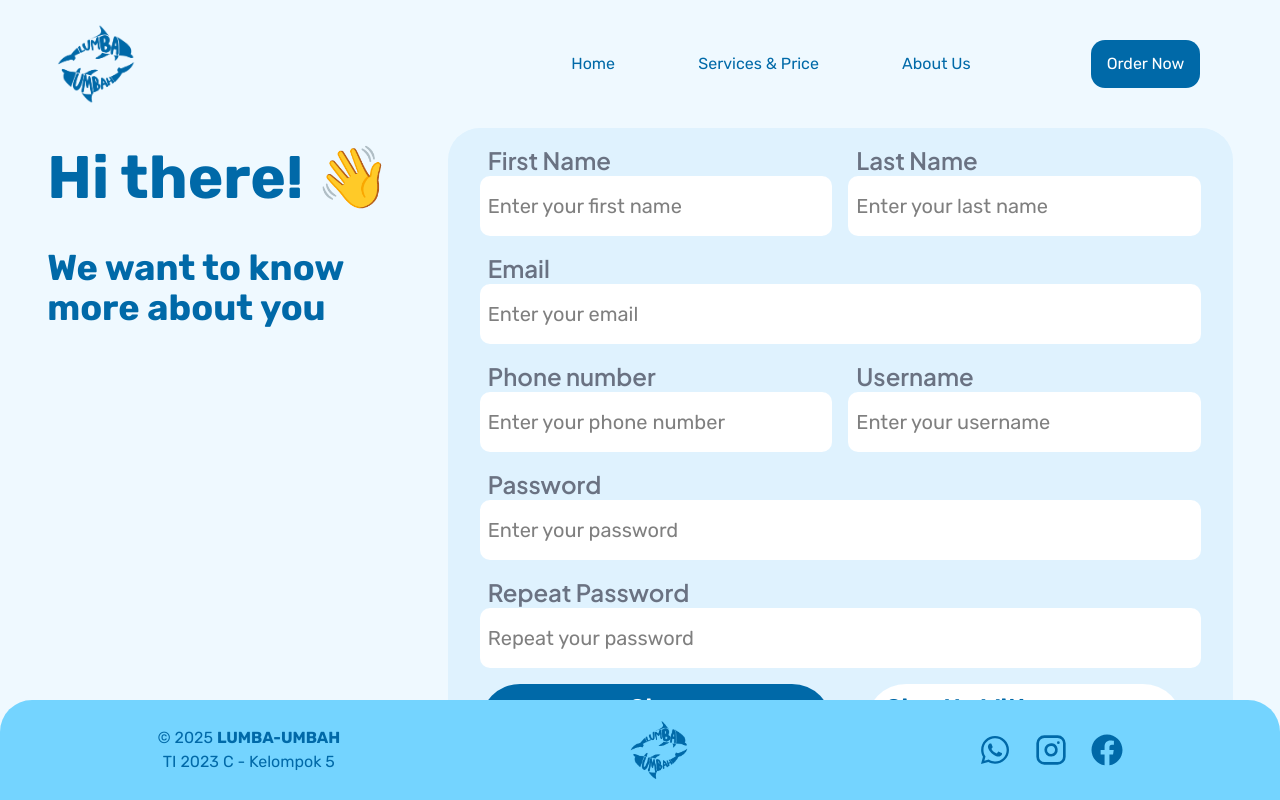
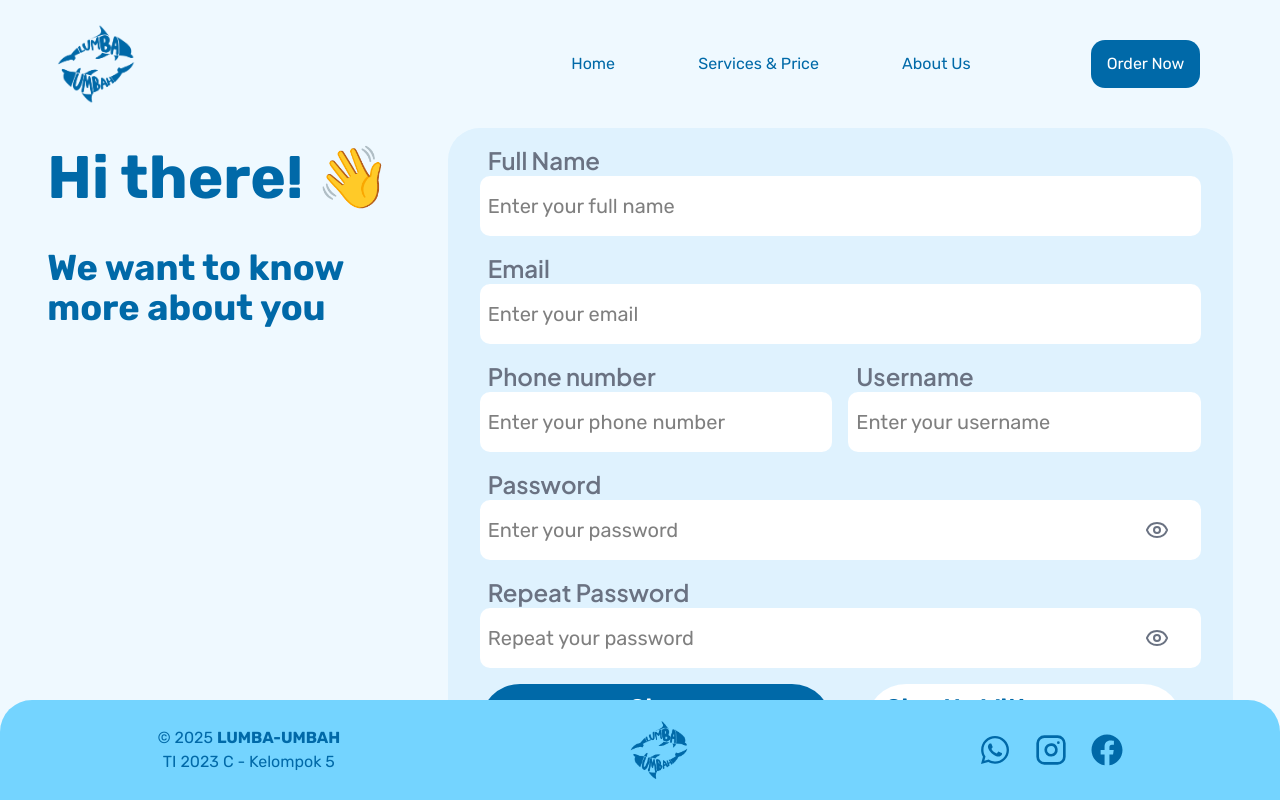
Before and after one commit to pachyyy/lumbaUmbah, a React (Vite) app: page /signup in a window 1280 px wide. Built offline with nearby package versions, Linux system fonts and the light colour scheme.

Commit message:
user register

```diff
--- a/package.json
+++ b/package.json
@@ -18,6 +18,7 @@
     "lucide-react": "^0.511.0",
     "react": "^19.1.0",
     "react-dom": "^19.1.0",
+    "react-hot-toast": "^2.5.2",
     "react-icons": "^5.5.0",
     "react-router-dom": "^7.6.1",
     "tailwind-merge": "^3.3.0",
--- a/src/main.jsx
+++ b/src/main.jsx
@@ -1,6 +1,7 @@
 import { StrictMode } from 'react'
 import { createRoot } from 'react-dom/client'
 import { BrowserRouter } from 'react-router-dom';
+import { Toaster } from 'react-hot-toast';
 
 import './index.css'
 import App from './App.jsx'
@@ -9,6 +10,7 @@ createRoot(document.getElementById('root')).render(
   <StrictMode>
     <BrowserRouter>
       <App />
+      <Toaster />
     </BrowserRouter>
   </StrictMode>,
 )
--- a/src/pages/SignUp.jsx
+++ b/src/pages/SignUp.jsx
@@ -2,61 +2,84 @@ import { useState } from "react";
 import NavBar from "../components/NavBar";
 import Footer from "../components/Footer";
 import { FcGoogle } from "react-icons/fc";
-import { Link, NavLink } from 'react-router-dom';
+import { Link } from 'react-router-dom';
+import { useNavigate } from "react-router-dom";
+import toast from "react-hot-toast";
+import { Eye, EyeClosed } from "lucide-react";
 
 function SignUp() {
+    const navigate = useNavigate()
 
-    const [password, setPassword] = useState('');
-    const [repeatPassword, setRepeatPassword] = useState('');
-    const [passwordMessage, setPasswordMessage] = useState('');
-    const [passwordMessageClass, setPasswordMessageClass] = useState('');
+    const defaultValues = {
+        full_name: '',
+        email: '',
+        phone_number: '',
+        username: '',
+        password: '',
+    }
 
-    const handlePasswordChange = (e) => {
-        const newPassword = e.target.value;
-        setPassword(newPassword);
-        checkPasswordMatch(newPassword, repeatPassword);
-    };
+    const [formData, setFormData] = useState(defaultValues)
+    const [repeatPwd, setRepeatPwd] = useState('')
+    const [showPwd, setShowPwd] = useState(false)
+    const [showPwdRepeat, setShowPwdRepeat] = useState(false)
+
+    const handleChange = (e) => {
+        const { name, value } = e.target;
+        setFormData(prev => ({ ...prev, [name]: value }))
+    }
 
     const handleRepeatPasswordChange = (e) => {
-        const newRepeatPassword = e.target.value;
-        setRepeatPassword(newRepeatPassword);
-        checkPasswordMatch(password, newRepeatPassword);
-    };
+        const { value } = e.target;
+        setRepeatPwd(value)
 
-    const checkPasswordMatch = (pass, repeatPass) => {
-        // Don't show message if either field is empty
-        if (!pass || !repeatPass) {
-            setPasswordMessage('');
-            setPasswordMessageClass('');
-            return;
+        if (value === formData.password) {
+            setShowPwdRepeat(false)
+        } else {
+            setShowPwdRepeat(true)
+        }
+    }
+
+    const handleSubmit = async (e) => {
+        e.preventDefault();
+
+        if (formData.password !== repeatPwd) {
+            toast.error("Passwords do not match")
+            return
         }
 
-        if (pass !== repeatPass) {
-            setPasswordMessage('Passwords do not match');
-            setPasswordMessageClass('font-rubik px-3 italic text-red-500');
-        } else {
-            setPasswordMessage('Passwords match');
-            setPasswordMessageClass('font-rubik px-3 italic text-green-500');
+        try {
+            const res = await fetch('http://localhost:8000/api/v1/users/signup', {
+                method: 'POST',
+                headers: {
+                    'Content-Type': 'application/json',
+                },
+                body: JSON.stringify(formData),
+            })
+
+            if (!res.ok) {
+                const error = await res.json()
+                switch (res.status) {
+                    case 400:
+                        toast.error("Invalid data input. Please check your data and try again")
+                        break;
+                    case 409:
+                        toast.error("Email already used")
+                        break;
+                    default:
+                        toast.error(error.message || "Error while registering user")
+                        break;
+                }
+                setFormData(defaultValues)
+                return
+            }
+
+            toast.success('Success register');
+            navigate('/dashboard/user');
+        } catch (error) {
+            toast.error(error.message)
+            setFormData(defaultValues)
         }
-    };
-
-    const handleSignUp = (e) => {
-        e.preventDefault();
-
-        if (!password || !repeatPassword) {
-            alert('Please fill in all password fields!');
-            return;
-        }
-
-        if (password !== repeatPassword) {
-            alert('Passwords do not match!');
-            return;
-        }
-
-        // Proceed with sign up logic here
-        console.log('Passwords match, proceeding with sign up...');
-        // You can navigate or call your API here
-    };
+    }
 
 
     return(
@@ -89,52 +112,107 @@ function SignUp() {
 
                         {/* Right Section */}
                         <div className="col-span-2 bg-sky-100 rounded-4xl">
-                            <div className="grid grid-row-7 grid-cols-2 py-4 px-8 gap-4">
+                            <form onSubmit={handleSubmit} className="grid grid-row-7 grid-cols-2 py-4 px-8 gap-4">
                                 {/* Name */}
-                                <div className="">
-                                    <p className="font-jakarta text-gray-500 font-semibold text-2xl px-2">First Name</p>
-                                    <input type="text" placeholder="Enter your first name" className="w-full rounded-lg py-4 px-2 bg-white text-black font-rubik text-xl" />
-                                </div>
-
-                                <div className="">
-                                    <p className="font-jakarta text-gray-500 font-semibold text-2xl px-2">Last Name</p>
-                                    <input type="text" placeholder="Enter your last name" className="w-full rounded-lg py-4 px-2 bg-white text-black font-rubik text-xl" />
+                                <div className="col-span-2">
+                                    <p className="font-jakarta text-gray-500 font-semibold text-2xl px-2">Full Name</p>
+                                    <input
+                                        type="text"
+                                        name="full_name"
+                                        value={formData.full_name}
+                                        placeholder="Enter your full name"
+                                        className="w-full rounded-lg py-4 px-2 bg-white text-black font-rubik text-xl"
+                                        onChange={handleChange}
+                                        required
+                                    />
                                 </div>
 
                                 {/* Email */}
                                 <div className="col-span-2">
                                     <p className="font-jakarta text-gray-500 font-semibold text-2xl px-2">Email</p>
-                                    <input type="email" placeholder="Enter your email" className="w-full rounded-lg py-4 px-2 bg-white text-black font-rubik text-xl" />
+                                    <input
+                                        type="email"
+                                        name="email"
+                                        value={formData.email}
+                                        placeholder="Enter your email"
+                                        className="w-full rounded-lg py-4 px-2 bg-white text-black font-rubik text-xl"
+                                        onChange={handleChange}
+                                        required
+                                    />
                                 </div>
 
                                 {/* Phone Number */}
                                 <div className="">
                                     <p className="font-jakarta text-gray-500 font-semibold text-2xl px-2">Phone number</p>
-                                    <input type="number" placeholder="Enter your phone number" className="w-full rounded-lg py-4 px-2 bg-white text-black font-rubik text-xl" />
+                                    <input
+                                        type="number"
+                                        name="phone_number"
+                                        value={formData.phone_number}
+                                        placeholder="Enter your phone number"
+                                        className="w-full rounded-lg py-4 px-2 bg-white text-black font-rubik text-xl"
+                                        onChange={handleChange}
+                                        required
+                                    />
                                 </div>
 
                                 {/* Username */}
                                 <div className="">
                                     <p className="font-jakarta text-gray-500 font-semibold text-2xl px-2">Username</p>
-                                    <input type="text" placeholder="Enter your username" className="w-full rounded-lg py-4 px-2 bg-white text-black font-rubik text-xl" />
+                                    <input
+                                        type="text"
+                                        name="username"
+                                        value={formData.username}
+                                        placeholder="Enter your username"
+                                        className="w-full rounded-lg py-4 px-2 bg-white text-black font-rubik text-xl"
+                                        onChange={handleChange}
+                                        required
+                                    />
                                 </div>
 
                                 {/* Password */}
                                 <div className="col-span-2">
                                     <p className="font-jakarta text-gray-500 font-semibold text-2xl px-2">Password</p>
-                                    <input id="password" type="password" value={password} onChange={handlePasswordChange} placeholder="Enter your password" className="w-full rounded-lg py-4 px-2 bg-white text-black font-rubik text-xl" />
+                                    <div className="relative">
+                                        <input
+                                            type={showPwd ? "text" : "password"}
+                                            id="password"
+                                            name="password"
+                                            value={formData.password}
+                                            placeholder="Enter your password"
+                                            className="w-full rounded-lg py-4 px-2 bg-white text-black font-rubik text-xl"
+                                            onChange={handleChange}
+                                            required
+                                        />
+                                        <button type="button" onClick={() => setShowPwd(!showPwd)} className="absolute cursor-pointer right-8 top-1/2 -translate-y-1/2 text-gray-500 text-xl">
+                                            {showPwd ? <EyeClosed /> : <Eye />}
+                                        </button>
+                                    </div>
                                 </div>
 
                                 <div className="col-span-2">
                                     <p className="font-jakarta text-gray-500 font-semibold text-2xl px-2">Repeat Password</p>
-                                    <input id="repeat-password" value={repeatPassword} onChange={handleRepeatPasswordChange} type="password" placeholder="Repeat your password" className="w-full rounded-lg py-4 px-2 bg-white text-black font-rubik text-xl" />
-                                    <p id="password-check" className={passwordMessageClass}>{passwordMessage}</p>
+                                    <div className="relative">
+                                        <input
+                                            value={repeatPwd}
+                                            id="repeat-password"
+                                            onChange={handleRepeatPasswordChange}
+                                             type={showPwdRepeat ? "text" : "password"}
+                                            placeholder="Repeat your password"
+                                            className="w-full rounded-lg py-4 px-2 bg-white text-black font-rubik text-xl"
+                                        />
+                                        <button type="button" onClick={() => setShowPwdRepeat(!showPwdRepeat)} className="absolute cursor-pointer right-8 top-1/2 -translate-y-1/2 text-gray-500 text-xl">
+                                            {showPwdRepeat ? <EyeClosed /> : <Eye />}
+                                        </button>
+                                    </div>
+                                    {/* <p id="password-check" className={passwordMessageClass}>{passwordMessage}</p> */}
                                 </div>
 
                                 {/* Sign Up Button */}
-                                <div className="flex items-center bg-sky-700 mx-auto rounded-full py-2 px-35 text-white font-rubik font-semibold text-2xl cursor-pointer hover:bg-sky-400 transition-ease-in-out duration-300">
-                                    <button type="submit"><Link to="/">Sign Up</Link></button>
-                                </div>
+                                <button
+                                    type="submit"
+                                    className="flex items-center bg-sky-700 mx-auto rounded-full py-2 px-35 text-white font-rubik font-semibold text-2xl cursor-pointer hover:bg-sky-400 transition-ease-in-out duration-300">
+                                    Sign Up
+                                </button>
 
                                 <div className="">
                                     <div className="flex items-center justify-center gap-5 max-w-[90%] mx-auto text-sky-700 font-rubik font-semibold text-2xl bg-white py-2 px-5 rounded-full cursor-pointer hover:bg-sky-300 hover:text-white transition-ease-in-out duration-300">
@@ -148,7 +226,7 @@ function SignUp() {
                                         Already have an account? <Link to="/signin"><span className="text-sky-500 hover:text-sky-700 transition-ease-in-out duration-200">Sign In</span></Link>
                                     </p>
                                 </div>
-                            </div>
+                            </form>
                         </div>
                     </div>
                 </div>
```
Also changed, not shown: 1 other file (tests, documents, lock files or other folders).
